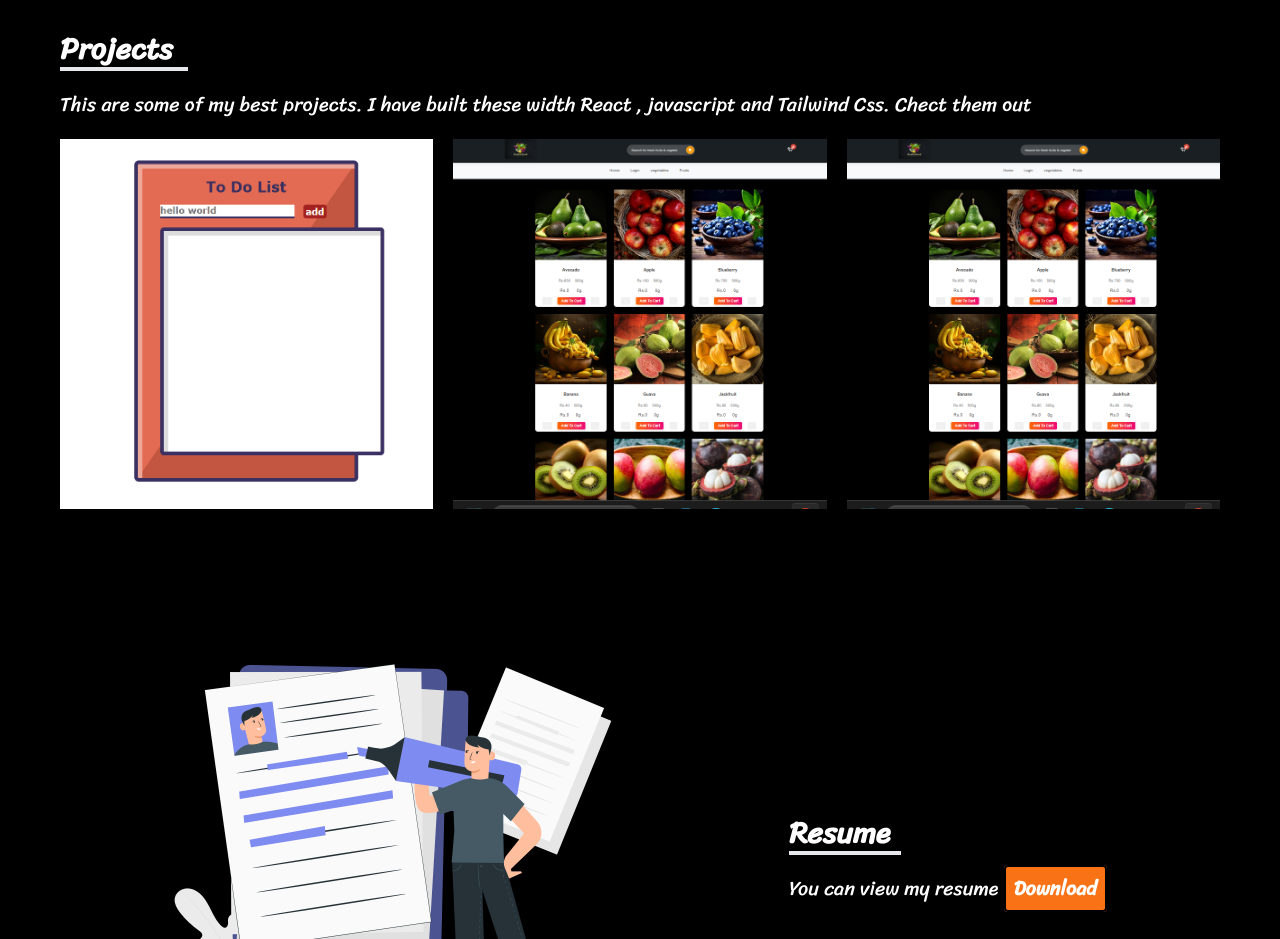
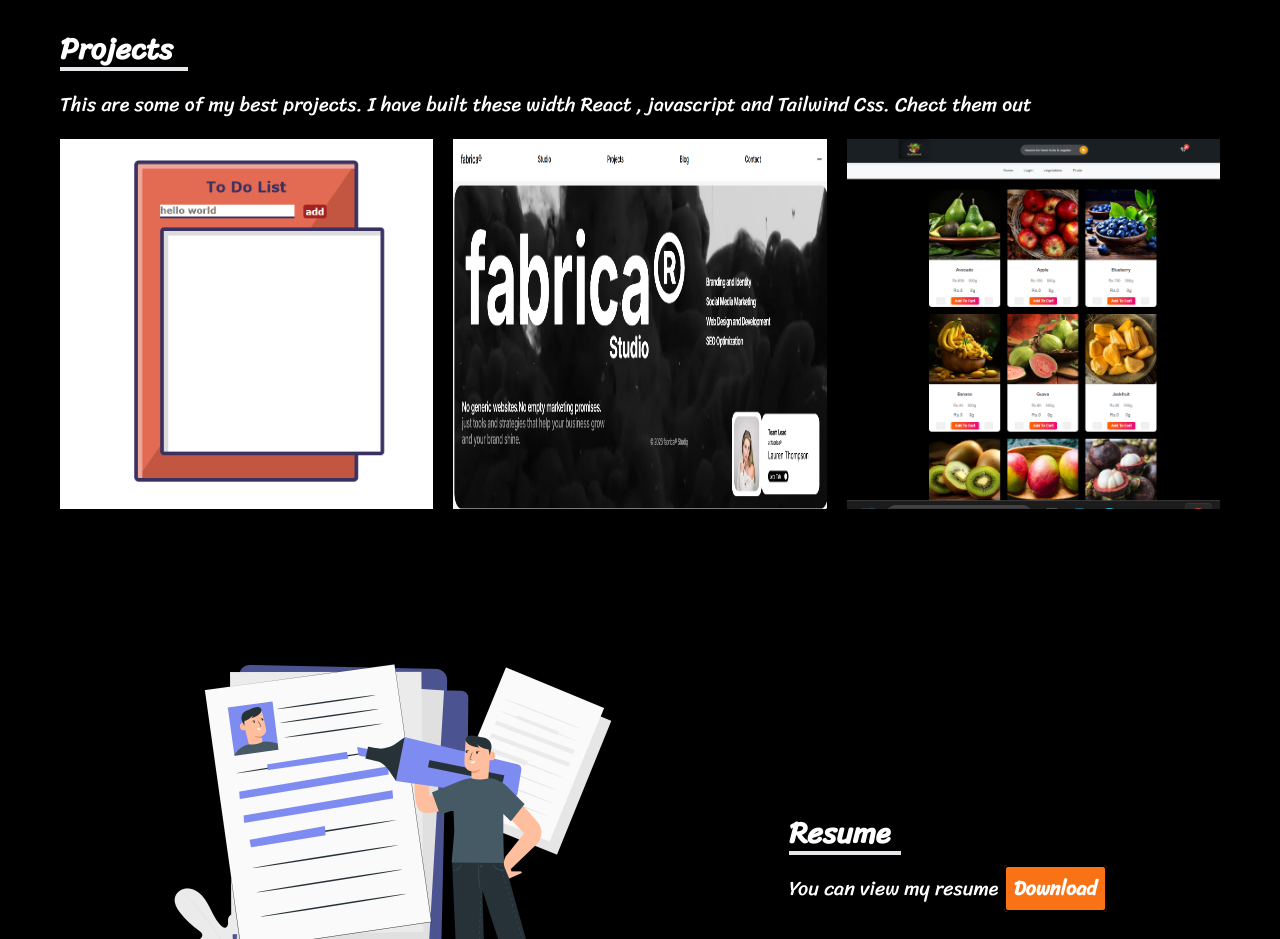
Before and after one commit to Lumintitus/luminportfolio, a React (Create React App) app: page / in a window 1280 px wide. Shown: the part 1280-2219 px from the top of the page. Built offline with nearby package versions, Linux system fonts and the light colour scheme; a web font is replaced by a local one.

Commit message:
Implement code changes to enhance functionality and improve performance

```diff
--- a/src/Components/Projects.js
+++ b/src/Components/Projects.js
@@ -1,5 +1,6 @@
 import todolistimg from '../images/do-to-list.png'
 import ecommerce from '../images/e-commerce.png'
+import fabrica from '../images/fabrica.png'
 
 export default function Projects() {
     return (
@@ -14,27 +15,30 @@ export default function Projects() {
             </div>
             <div className="w-full">
                 <div className='flex flex-col md:flex-row px-10 gap-5'>
+                    <a href='https://github.com/Lumintitus/Calculator' target='_blank' rel='noopener noreferrer'>
                         <div className='relative'>
-                        <img className='h-[370px] w-[500px]' src={todolistimg}/>
+                            <img className='h-[370px] w-[500px]' src={todolistimg} />
                             <div className='project-desc'>
                                 <p className='text-center text-xl px-5 py-5'>E-Commerce Website build with Reactjs</p>
                             </div>
                         </div>
-
+                    </a>
+                    <a href='https://github.com/Lumintitus/Fabrica' target='_blank' rel='noopener noreferrer'>
                     <div className='relative'>
-                        <img className='h-[370px] w-[500px]' src={ecommerce}/>
+                        <img className='h-[370px] w-[500px]' src={fabrica} />
                         <div className='project-desc'>
                             <p className='text-center text-xl  px-5 py-5'>E-Commerce Website build with Reactjs</p>
                         </div>
                     </div>
-
+                    </a>
+                    <a href='https://github.com/Lumintitus/https---github.com-Lumintitus-E-commerce-website-frontend-' target='_blank' rel='noopener noreferrer'>
                     <div className='relative'>
                         <img className='h-[370px] w-[500px]' src={ecommerce} />
                         <div className='project-desc'>
                             <p className='text-center text-xl  px-5 py-5'>E-Commerce Website build with Reactjs</p>
                         </div>
                     </div>
-
+                    </a>
                 </div>
 
             </div>
```
Also changed, not shown: src/images/fabrica.png (added). Lines whose indentation alone changed are shown as unchanged.
